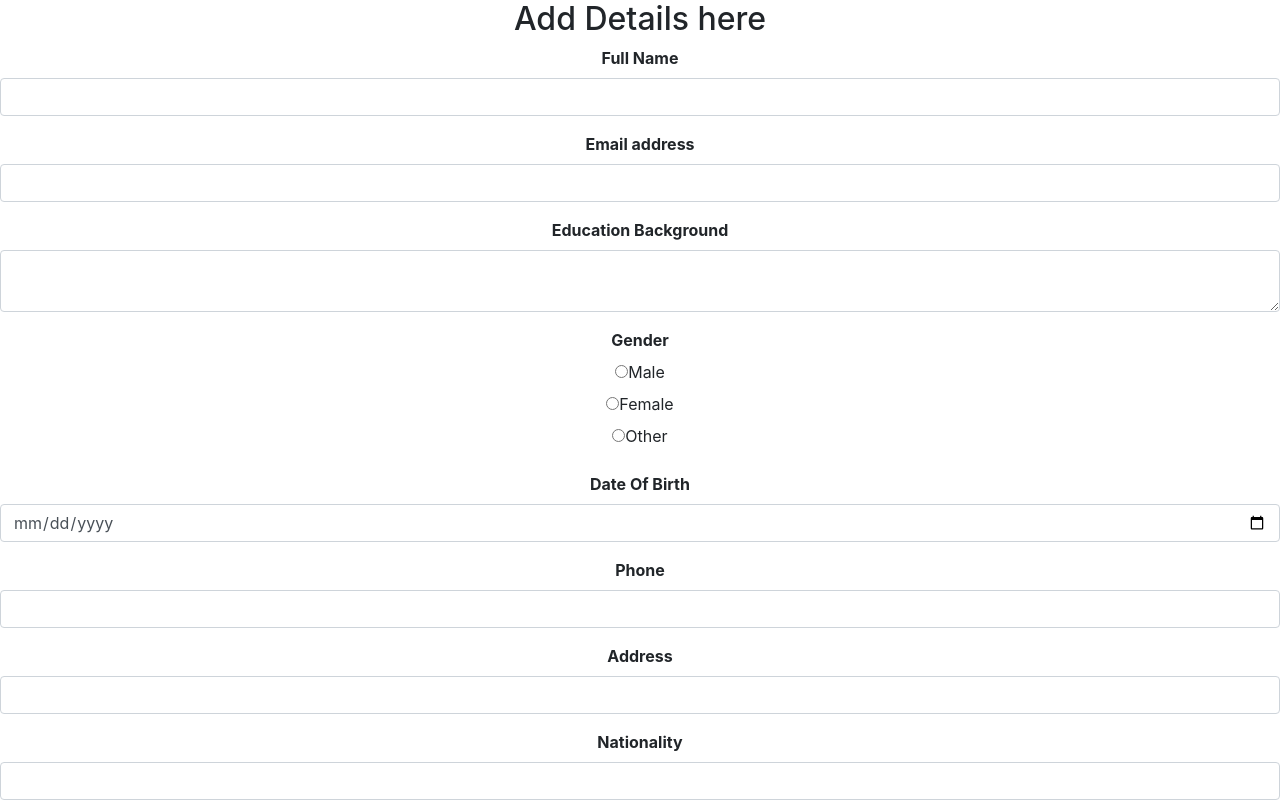
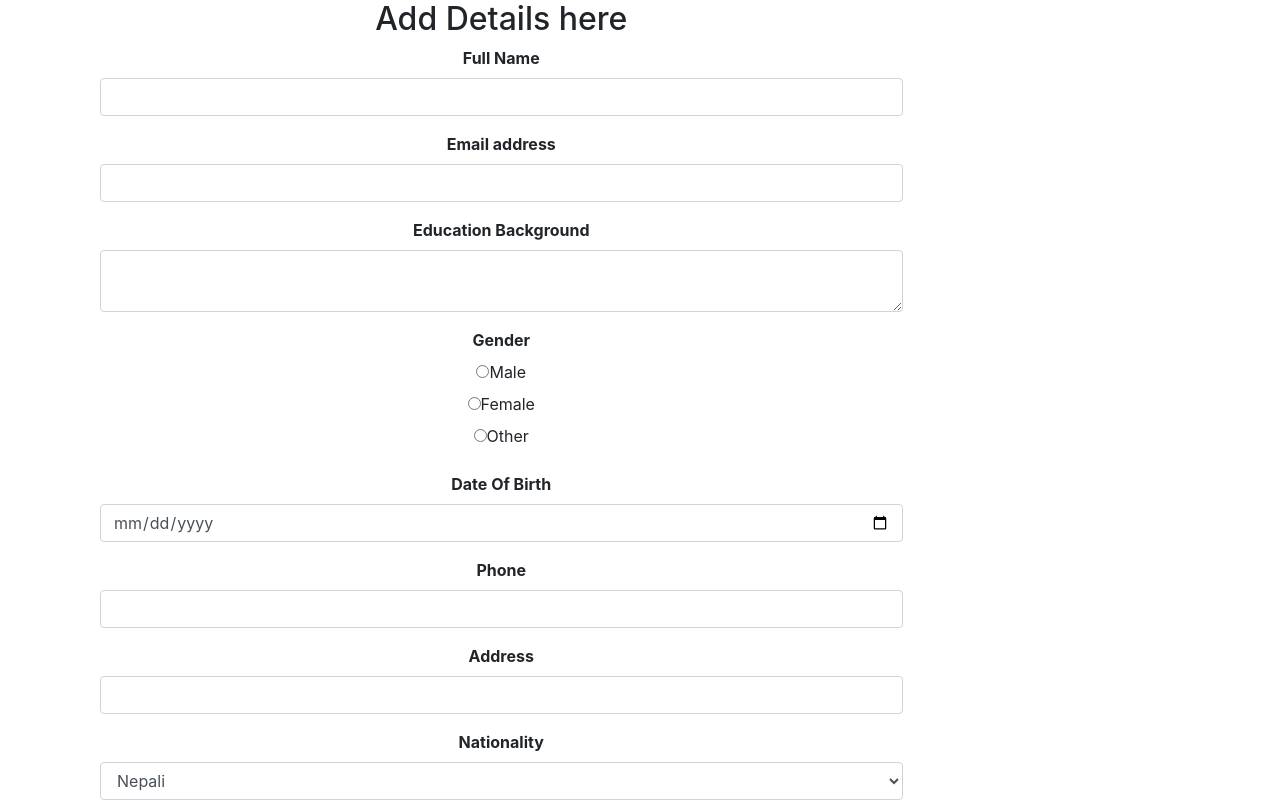
Before and after one commit to samnkrki/task_introcept_client, a React (Create React App) app: page /add in a window 1280 px wide. Shown: the top 802 px of the page. Built offline with nearby package versions, Linux system fonts and the light colour scheme.

Commit message:
changed design and validity check on submit added

```diff
--- a/src/components/addData.js
+++ b/src/components/addData.js
@@ -1,7 +1,9 @@
 import React, { useState, useEffect } from 'react'
 import { useHistory } from 'react-router-dom';
-import { Jumbotron } from 'react-bootstrap';
+import { Jumbotron, Alert, Container, Col } from 'react-bootstrap';
 import { baseUrl, saveDataUrl } from '../constants/url';
+import { nationalities } from '.././constants/nationalities'
+import { validateEmail, validatePhone } from '../helpers/validityHelpers';
 
 export default function AddData(props) {
     const userData = {
@@ -18,6 +20,7 @@ export default function AddData(props) {
     }
     const [loading, setLoading] = useState(false)
     const [user, setUser] = useState(userData)
+    const [errors, setErrors] = useState({})
     const [detailPage, setDetailPage] = useState(false)
     const history = useHistory();
     useEffect(() => {
@@ -26,9 +29,10 @@ export default function AddData(props) {
             setUser({ ...props.details })
         }
     }, [])
-    const checkValidityAndSubmit = async () => {
-        console.log(user)
+    const checkValidityAndSubmit = async (event) => {
+        event.preventDefault()
         setLoading(true)
+        if (validateForm()) {
             const url = baseUrl + saveDataUrl
             const response = await fetch(url, {
                 method: 'POST',
@@ -40,27 +44,51 @@ export default function AddData(props) {
             })
             let res = response.json()
             res.then(result => {
-            console.log(result)
+                if (result.success) {
+                    // alert form submit success
+                }
                 setLoading(false)
             })
                 .catch(err => {
                     console.log(err)
                     setLoading(false)
                 })
+        } else {
+            return
+        }
+
 
     }
+    const validateForm = () => {
+        let errors = {}
+        let formIsValid = true
+        if (!validateEmail(user.email)) {
+            errors['email'] = "Email is invalid. Please enter a valid one."
+            formIsValid = false
+        }
+        if (!validatePhone(user.phone)) {
+            errors['phone'] = "Phone number is not valid."
+            formIsValid = false
+        }
+        setErrors({ ...errors })
+        return formIsValid
+    }
+
     const navigateToLists = () => {
         history.push("/users");
     }
 
     return (
-
-        <form className="" onSubmit={() => checkValidityAndSubmit()}>
+        <Container>
+            <Col md={9}>
+                <form className="" onSubmit={(e) => checkValidityAndSubmit(e)}>
                     <h2 hidden={detailPage}>Add Details here</h2>
                     <div className="form-group">
                         <label className="label" htmlFor="name">Full Name</label>
-                <input type="text" className="form-control" value={user.name} onChange={event => setUser({ ...user, name: event.target.value })}
+                        <input type="text" className="form-control" value={user.name}
+                            onChange={event => setUser({ ...user, name: event.target.value })}
                             name="name" disabled={detailPage} />
+                        <div className="errorMsg">{errors.name}</div>
                     </div >
                     <div className="form-group">
                         <label className="label" htmlFor="email">Email address</label>
@@ -68,9 +96,10 @@ export default function AddData(props) {
                             className="form-control"
                             value={user.email}
                             onChange={event => setUser({ ...user, email: event.target.value })}
-                    name="email" disabled={detailPage}
-                    pattern="[a-z0-9._%+-]+@[a-z0-9.-]+\.[a-z]{2,}$"
+                            name="email"
+                            disabled={detailPage}
                         />
+                        <div className="errorMsg">{errors.email}</div>
                     </div >
                     <div className="form-group">
                         <label className="label" htmlFor="educationBackground">Education Background</label>
@@ -94,7 +123,11 @@ export default function AddData(props) {
                     <div className="form-group">
                         <label className="label" htmlFor="phone">Phone</label>
                         <input type="tel" className=" form-control"
-                    name="phone" value={user.phone} onChange={event => setUser({ ...user, phone: event.target.value })} disabled={detailPage} />
+                            name="phone" value={user.phone}
+                            onChange={event => setUser({ ...user, phone: event.target.value })}
+                            disabled={detailPage}
+                        />
+                        <div className="errorMsg">{errors.phone}</div>
                     </div >
                     <div className="form-group">
                         <label className="label" htmlFor="address">Address</label>
@@ -103,8 +136,13 @@ export default function AddData(props) {
                     </div >
                     <div className="form-group">
                         <label className="label" htmlFor="nationality">Nationality</label>
-                <input type="text" className=" form-control"
-                    name="Nationality" value={user.nationality} onChange={event => setUser({ ...user, nationality: event.target.value })} disabled={detailPage} />
+                        <select className=" form-control"
+                            name="Nationality"
+                            value={user.nationality}
+                            onChange={event => setUser({ ...user, nationality: event.target.value })}
+                            disabled={detailPage}>
+                            {getSelectOptions()}
+                        </select>
                     </div >
                     <div className="form-group">
                         <label className="label" htmlFor="prefContactMode">Preferred Contact Mode</label><br />
@@ -121,7 +159,17 @@ export default function AddData(props) {
                     <button type="reset" className=" btn btn-secondary" hidden={detailPage} >
                         Reset form
             </button>
-            <button type="button" className=" btn btn-secondary" onClick={() => navigateToLists()} hidden={detailPage}>See lists</button>
+                    <button type="button" className=" btn btn-primary" onClick={() => navigateToLists()} hidden={detailPage}>See lists</button>
                 </form >
+            </Col>
+        </Container>
+
     )
 }
+const getSelectOptions = () => {
+    return nationalities.map((eachNationality, index) => {
+        return (
+            <option key={index} value={eachNationality}>{eachNationality}</option>
+        )
+    })
+}
```
Lines whose indentation alone changed are shown as unchanged.
